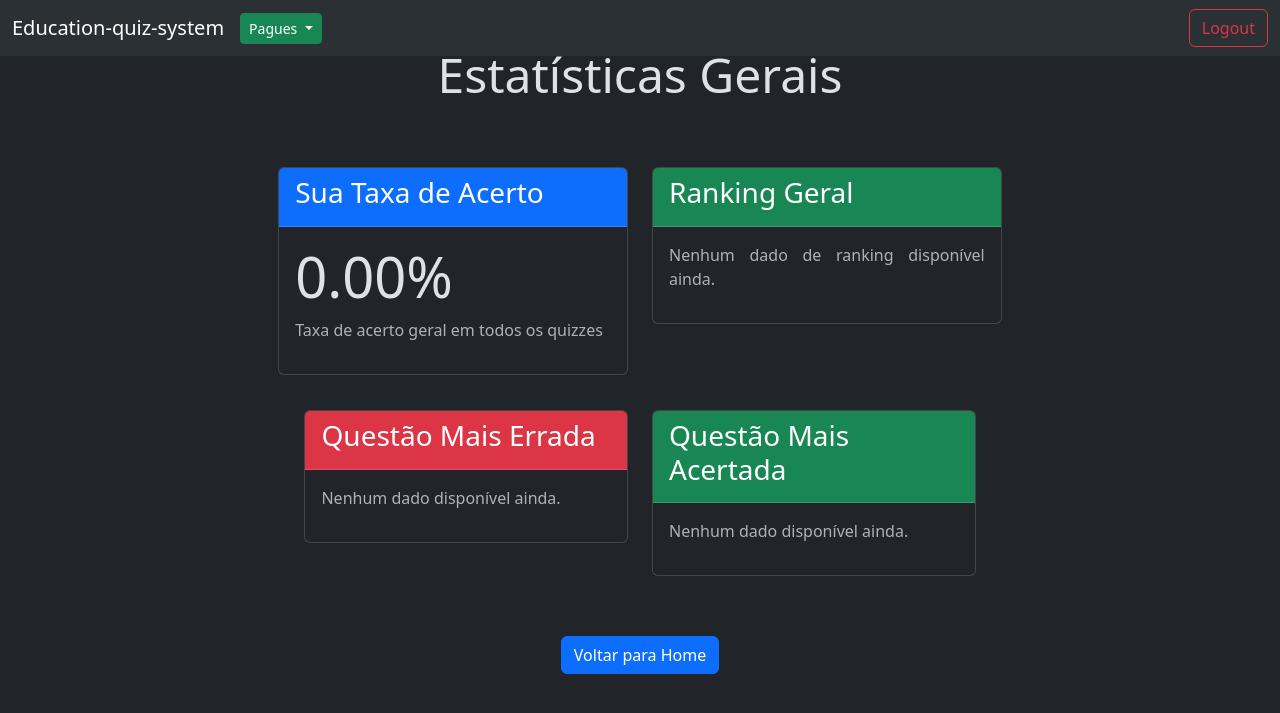
After one commit to alan-mendes-ufca/education-quiz-system, a Flask app: template flaskr/templates/statistics.html in a window 1280 px wide. The commit adds this page. Shown: the top 713 px of the page. Run offline with Flask 3, Linux system fonts and the light colour scheme; the template is opened without the code that fills it, so the values that code supplies are empty.

Commit message:
Add quiz result and statistics routes with templates
Co-authored-by: alan-mendes-ufca <230171488+alan-mendes-ufca@users.noreply.github.com>

```diff
--- a/flaskr/app.py
+++ b/flaskr/app.py
@@ -230,8 +230,58 @@ def quiz_init(quiz_id):
             return jsonify({"status": "completed"})
 
 
-"""
-Rotas faltantes:
-    - Rota /quiz/<quiz_id>/result para ver resultado do quiz
-    - Rota /statistics para visualizar estatísticas gerais
-"""
+@app.route("/quiz/<int:quiz_id>/result")
+@login_required
+def quiz_result(quiz_id):
+    """
+    Exibe os resultados do quiz para o usuário atual
+    """
+    user_repo = UserRepository()
+    quiz_repo = QuizRepository()
+    quiz_result_repo = QuizResultRepository()
+
+    user = user_repo.get_by_id(session["user"])
+    quiz = quiz_repo.get_by_id(quiz_id)
+
+    # Buscar resultados do usuário para este quiz específico
+    all_results = quiz_result_repo.get_results_by_user(user)
+    quiz_results = [r for r in all_results if r.get("quiz_id") == quiz_id]
+
+    return render_template(
+        "quiz_result.html",
+        quiz=quiz.to_dict(),
+        results=quiz_results,
+        user=user
+    )
+
+
+@app.route("/statistics")
+@login_required
+def statistics():
+    """
+    Exibe estatísticas gerais do sistema
+    """
+    from services.StatisticsService import Statistics
+
+    user_repo = UserRepository()
+    quiz_result_repo = QuizResultRepository()
+    user_answer_repo = UserAnswerRepository()
+
+    stats_service = Statistics(quiz_result_repo, user_answer_repo)
+
+    user = user_repo.get_by_id(session["user"])
+
+    # Obter estatísticas
+    user_accuracy = stats_service.get_accuracy_rate(user)
+    player_ranking = stats_service.get_player_ranking()
+    most_missed = stats_service.get_most_missed_question_all()
+    most_correct = stats_service.get_most_correct_question_all()
+
+    return render_template(
+        "statistics.html",
+        user_accuracy=user_accuracy,
+        player_ranking=player_ranking,
+        most_missed=most_missed,
+        most_correct=most_correct,
+        user=user
+    )
--- a/flaskr/templates/layout.html
+++ b/flaskr/templates/layout.html
@@ -73,6 +73,12 @@
                 <li>
                   <a class="dropdown-item" href="/quizzes">List of quizzes</a>
                 </li>
+                <li>
+                  <hr class="dropdown-divider" />
+                </li>
+                <li>
+                  <a class="dropdown-item" href="/statistics">Statistics</a>
+                </li>
               </ul>
             </li>
           </ul>
--- /dev/null
+++ b/flaskr/templates/statistics.html
@@ -0,0 +1,98 @@
+{% extends "layout.html" %} {% block content %}
+
+<div class="container mt-4">
+  <h1>Estatísticas Gerais</h1>
+  <hr />
+
+  <div class="row">
+    <div class="col-md-6">
+      <div class="card mb-4">
+        <div class="card-header bg-primary text-white">
+          <h3>Sua Taxa de Acerto</h3>
+        </div>
+        <div class="card-body text-center">
+          <h1 class="display-4">{{ "%.2f"|format(user_accuracy * 100) }}%</h1>
+          <p class="text-muted">Taxa de acerto geral em todos os quizzes</p>
+        </div>
+      </div>
+    </div>
+
+    <div class="col-md-6">
+      <div class="card mb-4">
+        <div class="card-header bg-success text-white">
+          <h3>Ranking Geral</h3>
+        </div>
+        <div class="card-body">
+          {% if player_ranking %}
+            <div class="table-responsive">
+              <table class="table table-sm">
+                <thead>
+                  <tr>
+                    <th>Posição</th>
+                    <th>Usuário ID</th>
+                    <th>Pontuação Total</th>
+                  </tr>
+                </thead>
+                <tbody>
+                  {% for rank in player_ranking %}
+                  <tr {% if rank.user_id == user.user_id %}class="table-primary"{% endif %}>
+                    <td>{{ loop.index }}</td>
+                    <td>{{ rank.user_id }}</td>
+                    <td>{{ rank.total_score }}</td>
+                  </tr>
+                  {% endfor %}
+                </tbody>
+              </table>
+            </div>
+          {% else %}
+            <p class="text-muted">Nenhum dado de ranking disponível ainda.</p>
+          {% endif %}
+        </div>
+      </div>
+    </div>
+  </div>
+
+  <div class="row">
+    <div class="col-md-6">
+      <div class="card mb-4">
+        <div class="card-header bg-danger text-white">
+          <h3>Questão Mais Errada</h3>
+        </div>
+        <div class="card-body">
+          {% if most_missed %}
+            {% for question in most_missed %}
+              <p><strong>ID da Questão:</strong> {{ question.question_id }}</p>
+              <p><strong>Número de Erros:</strong> {{ question.miss_count }}</p>
+            {% endfor %}
+          {% else %}
+            <p class="text-muted">Nenhum dado disponível ainda.</p>
+          {% endif %}
+        </div>
+      </div>
+    </div>
+
+    <div class="col-md-6">
+      <div class="card mb-4">
+        <div class="card-header bg-success text-white">
+          <h3>Questão Mais Acertada</h3>
+        </div>
+        <div class="card-body">
+          {% if most_correct %}
+            {% for question in most_correct %}
+              <p><strong>ID da Questão:</strong> {{ question.question_id }}</p>
+              <p><strong>Número de Acertos:</strong> {{ question.count_correct }}</p>
+            {% endfor %}
+          {% else %}
+            <p class="text-muted">Nenhum dado disponível ainda.</p>
+          {% endif %}
+        </div>
+      </div>
+    </div>
+  </div>
+
+  <div class="mt-4">
+    <a href="/" class="btn btn-primary">Voltar para Home</a>
+  </div>
+</div>
+
+{% endblock %}
```
Also changed, not shown: flaskr/templates/quiz_result.html (added, +56 -0 lines).
